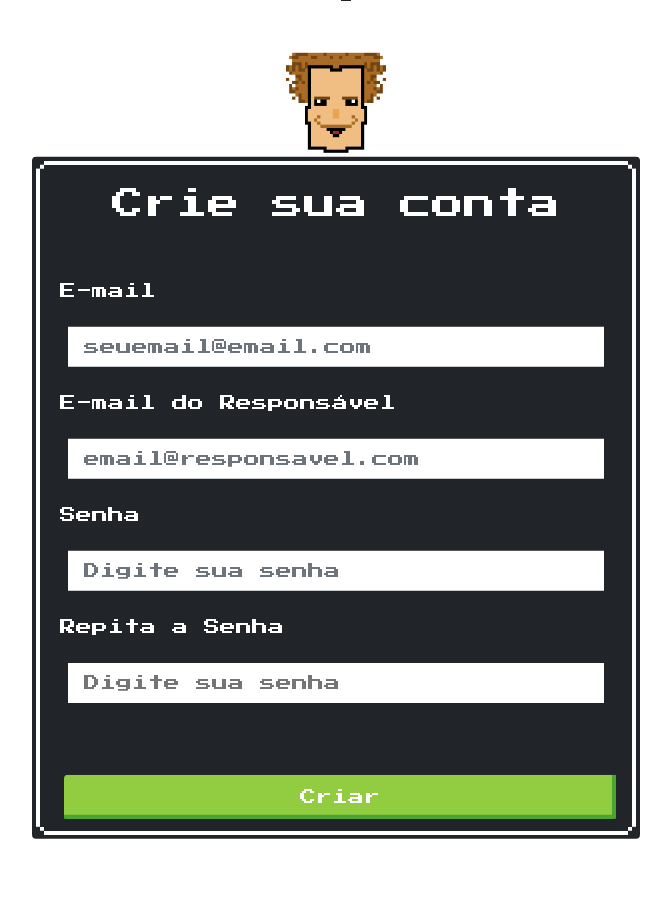
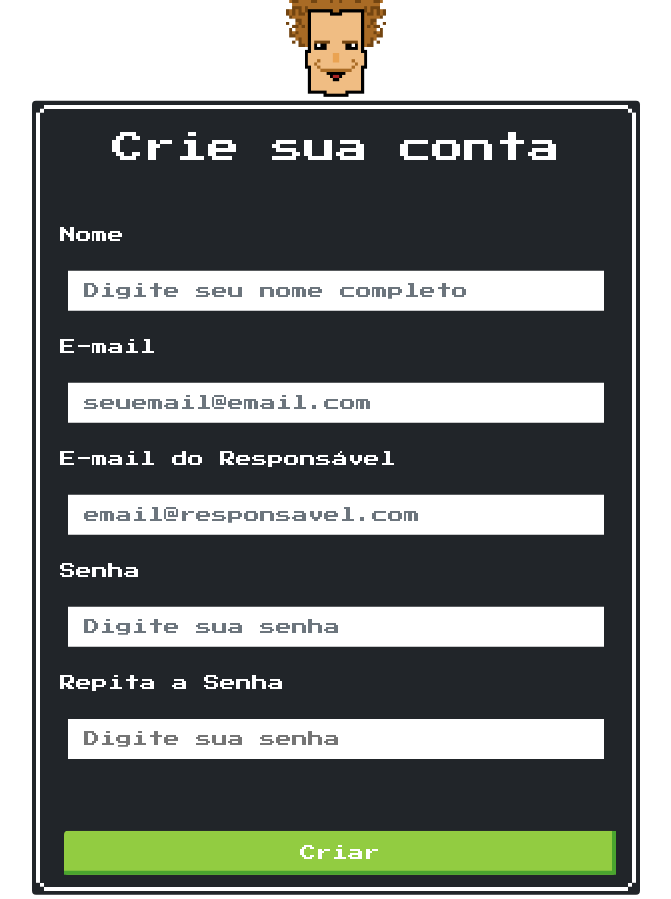
Before and after one commit to omateusborba/PaloAltoChallange, a website: page views/cadastro.html in a window 1280 px wide. Shown: the whole page, without its empty margins (304-975 px from the left). Before the commit the page ends 843 px from the top, so only its background shows below. Drawn offline with nearby package versions, Linux system fonts and the light colour scheme.

Commit message:
nome no cadastrro

```diff
--- a/views/cadastro.html
+++ b/views/cadastro.html
@@ -21,7 +21,9 @@
                 <img src="../img/New Piskel.gif" style="width: 100px;" alt="" srcset="">
                 <form class="form card card-body nes-container is-rounded is-dark" action="#" onsubmit="confereSenha()" method="get" class="form">
                     <h2 class="mt-2">Crie sua conta</h1>
-                    <p class="mt-5 text-start">E-mail</p>
+                    <p class="mt-5 text-start">Nome</p>
+                    <input class="nes-input form-control" type="text" id="nome" placeholder="Digite seu nome completo" required>
+                    <p class="mt-3 text-start">E-mail</p>
                     <input class="nes-input form-control" type="email" id="gmail" placeholder="seuemail@email.com" required>
                     <p class="mt-3 text-start">E-mail do Responsável</p>
                     <input class="nes-input form-control" type="email" id="rgmail" placeholder="email@responsavel.com" required>
```
